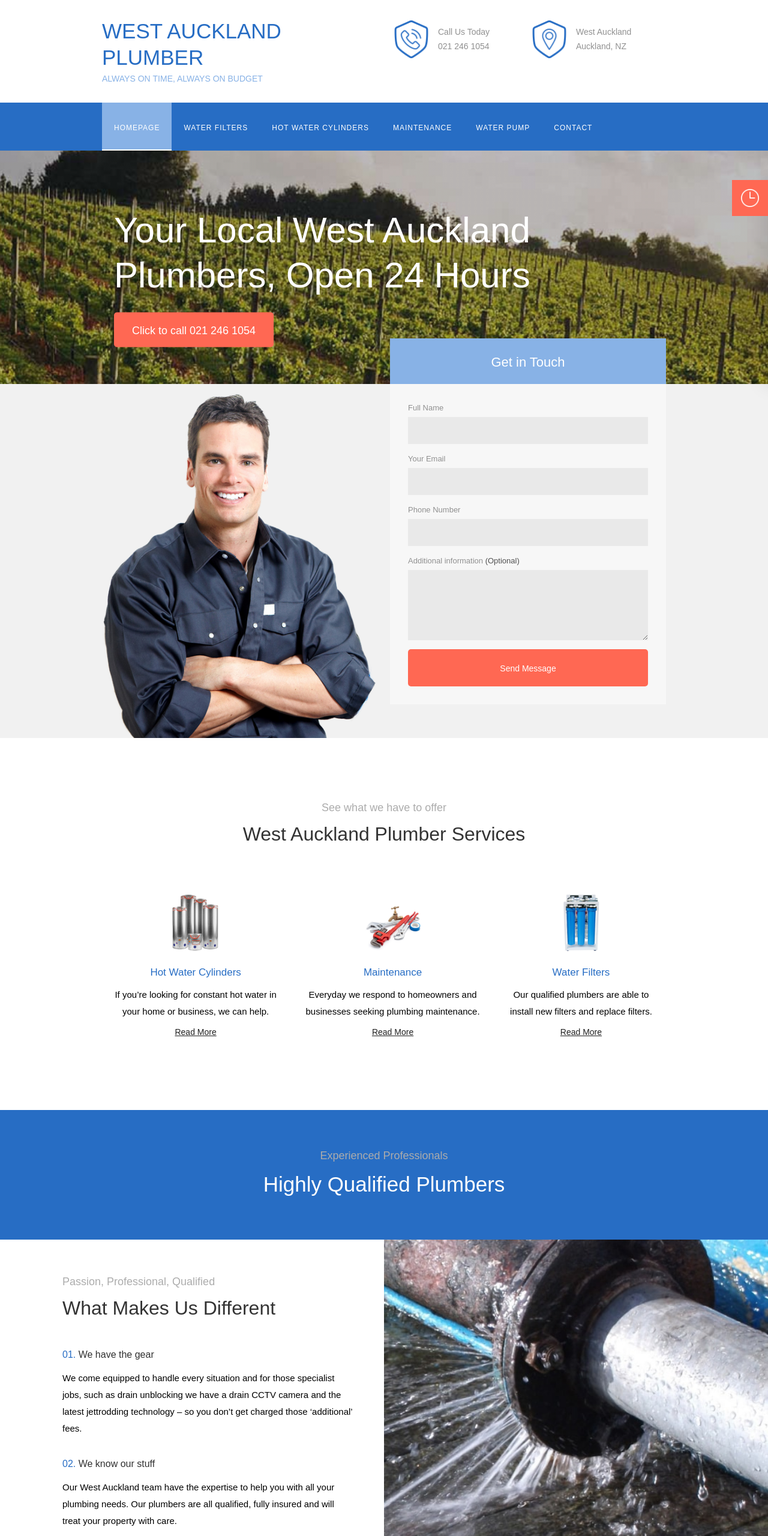
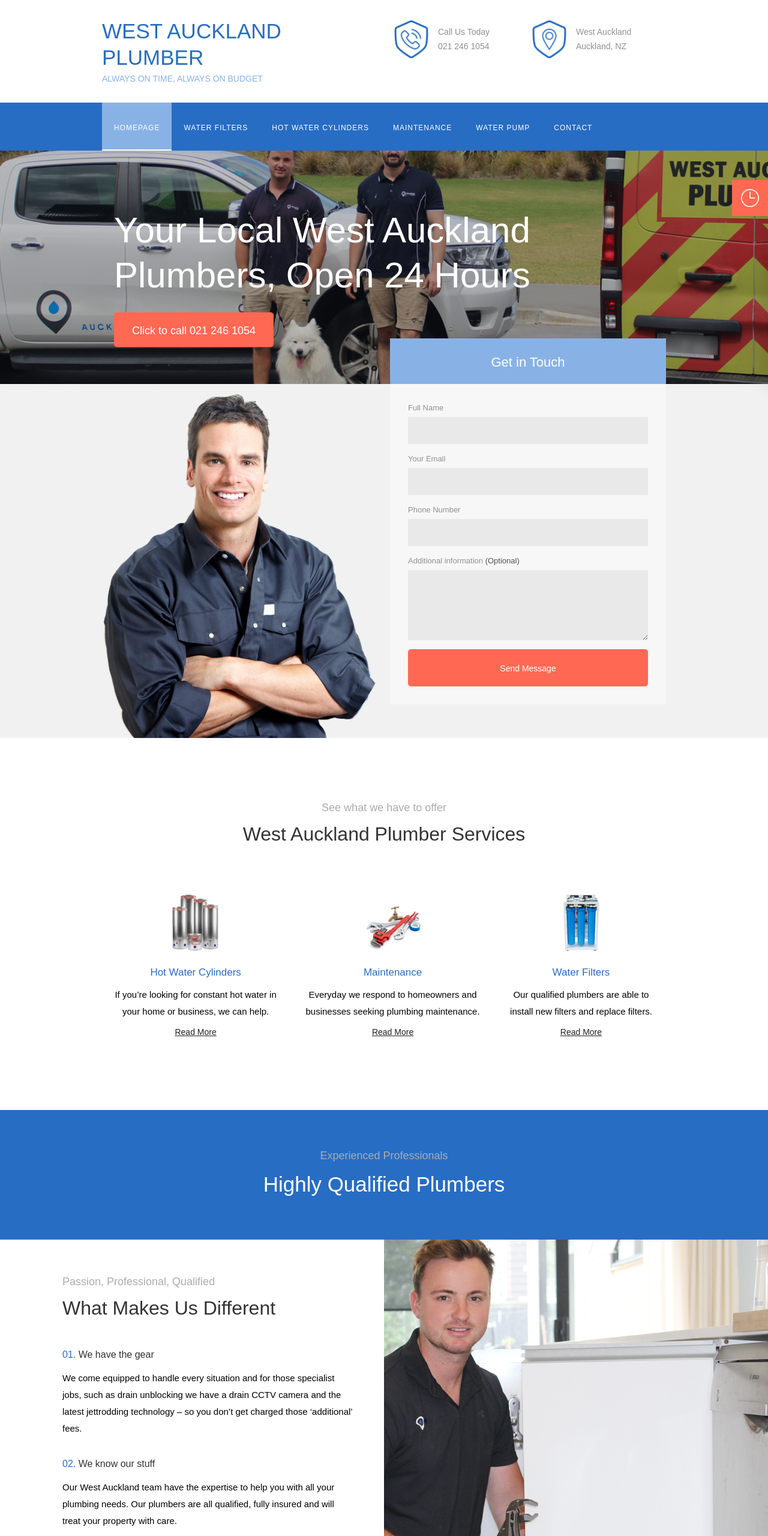
Before and after one commit to dinshogeorge/local-west-auckland, a plain HTML site: page index.html in a window 1280 px wide. Shown: the top 2560 px of the page at 60% size. Drawn offline with nearby package versions, Linux system fonts and the light colour scheme; a script that the page names is missing.

Commit message:
Update mini-site.webflow.css

```diff
--- a/css/mini-site.webflow.css
+++ b/css/mini-site.webflow.css
@@ -108,12 +108,12 @@ blockquote {
   display: block;
   height: 80vh;
   background-color: #2c2c2c;
-  background-image: -webkit-linear-gradient(270deg, rgba(14, 23, 36, .28), rgba(14, 23, 36, .28)), url('../images/5843858423_104138884a_o.jpg');
-  background-image: linear-gradient(180deg, rgba(14, 23, 36, .28), rgba(14, 23, 36, .28)), url('../images/5843858423_104138884a_o.jpg');
+  background-image: -webkit-linear-gradient(270deg, rgba(14, 23, 36, .28), rgba(14, 23, 36, .28)), url('../images/west-auckland-plumbers.jpg');
+  background-image: linear-gradient(180deg, rgba(14, 23, 36, .28), rgba(14, 23, 36, .28)), url('../images/west-auckland-plumbers.jpg');
   background-position: 0px 0px, 50% 0px;
   background-size: auto, cover;
   background-repeat: repeat, no-repeat;
-  background-attachment: scroll, fixed;
+/*   background-attachment: scroll, fixed; */
 }
 
 .top-navigation {
@@ -621,8 +621,8 @@ blockquote {
 }
 
 .left-wrapper.photo {
-  background-image: url('../images/leak.jpg');
-  background-position: 100% 50%;
+  background-image: url('../images/west-auckland-plumber.jpg');
+  background-position: 80% 50%;
   background-size: cover;
   background-repeat: no-repeat;
 }
```
